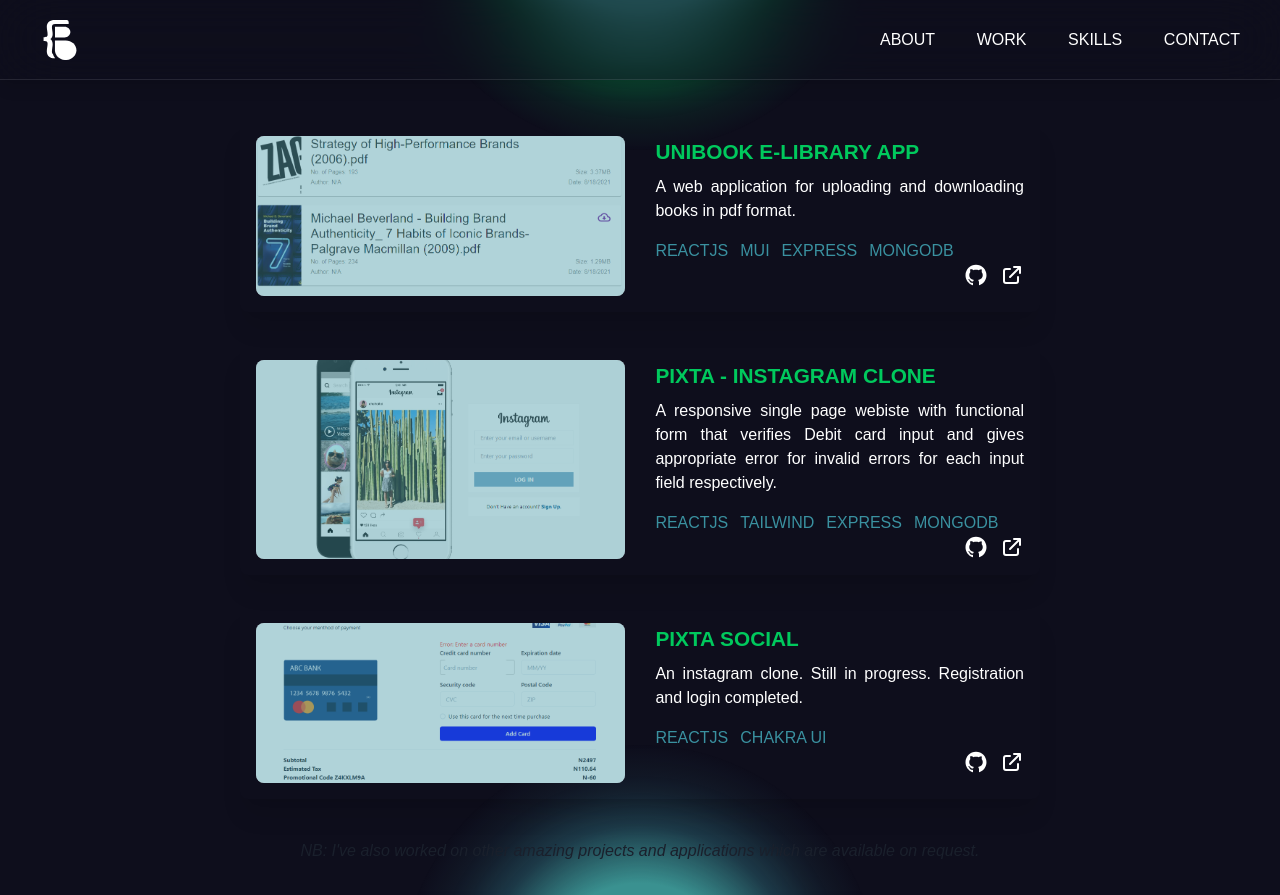
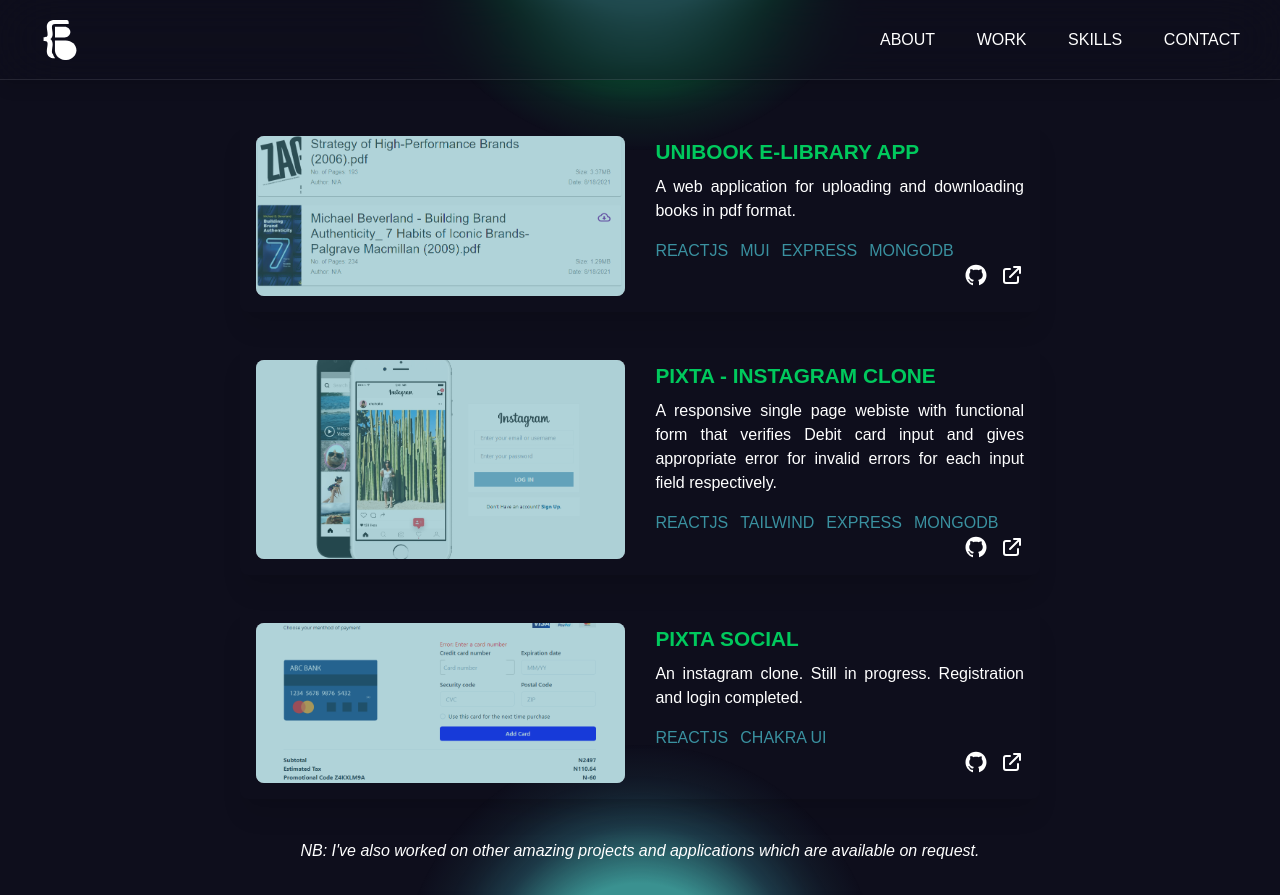
Before and after one commit to Christianey/portfolio, a Next.js app: page /work in a window 1280 px wide. Built offline with nearby package versions, Linux system fonts and the light colour scheme; a web font is replaced by a local one.

Commit message:
fixed NB color

```diff
--- a/pages/work.jsx
+++ b/pages/work.jsx
@@ -43,7 +43,7 @@ const Work = () => {
           websiteLink={"https://landing-lights.netlify.app"}
         />
       </Flex>
-      <Text fontStyle="italic" textAlign={"center"}>
+      <Text fontStyle="italic" textAlign={"center"} color={"white"}>
         NB: I&apos;ve also worked on other amazing projects and applications
         which are available on request.
       </Text>
```
